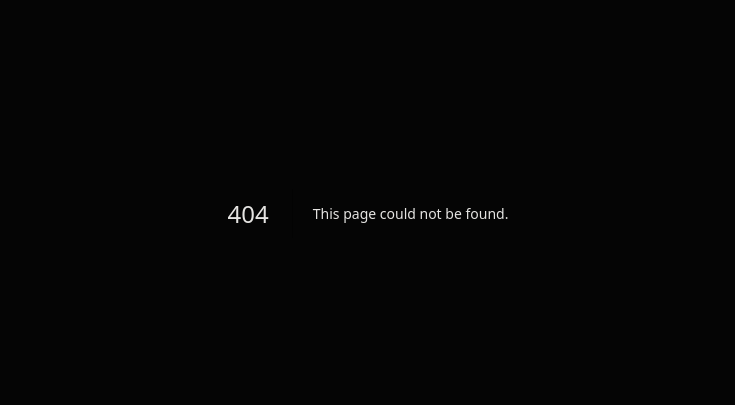
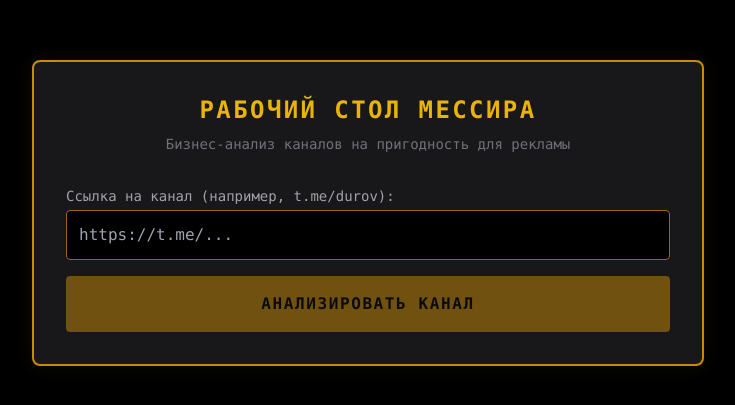
Before and after one commit to marataitester-blip/Nexus-CRM, a Next.js app: page /tg-analyze in a window 1280 px wide. Before the commit this address had no page. Shown: the part 187-592 px from the top of the page, without its empty margins (272-1007 px from the left). Built offline with nearby package versions, Linux system fonts and the light colour scheme.

Commit message:
Create page.tsx

```diff
--- /dev/null
+++ b/app/tg-analyze/page.tsx
@@ -0,0 +1,102 @@
+'use client';
+
+import React, { useState } from 'react';
+
+export default function TelegramAnalyzePage() {
+  const [url, setUrl] = useState('');
+  const [loading, setLoading] = useState(false);
+  const [result, setResult] = useState<any>(null);
+
+  const analyzeChannel = async () => {
+    if (!url) return;
+
+    setLoading(true);
+    setResult(null);
+
+    try {
+      const res = await fetch('/api/tg/analyze', {
+        method: 'POST',
+        headers: { 'Content-Type': 'application/json' },
+        body: JSON.stringify({ channelUrl: url }),
+      });
+
+      const data = await res.json();
+      setResult(data);
+    } catch (error: any) {
+      setResult({ error: 'Сбой соединения с сервером аналитики.' });
+    }
+
+    setLoading(false);
+  };
+
+  // Функция для определения цвета оценки
+  const getScoreColor = (score: number) => {
+    if (score >= 8) return 'text-green-500 border-green-500';
+    if (score >= 5) return 'text-yellow-500 border-yellow-500';
+    return 'text-red-500 border-red-500';
+  };
+
+  return (
+    <div className="min-h-screen bg-black text-yellow-500 flex flex-col items-center justify-center p-4 font-mono">
+      <div className="max-w-2xl w-full border-2 border-yellow-600 p-8 rounded-lg shadow-[0_0_20px_rgba(202,138,4,0.1)] bg-zinc-900">
+        <h1 className="text-2xl mb-2 text-center uppercase tracking-widest font-bold text-yellow-500">
+          Рабочий стол Мессира
+        </h1>
+        <p className="text-center text-zinc-500 text-sm mb-8">Бизнес-анализ каналов на пригодность для рекламы</p>
+
+        <div className="space-y-4">
+          <div>
+            <p className="text-sm text-zinc-400 mb-1">Ссылка на канал (например, t.me/durov):</p>
+            <input
+              type="text"
+              placeholder="https://t.me/..."
+              value={url}
+              onChange={(e) => setUrl(e.target.value)}
+              className="w-full bg-black border border-yellow-700 p-3 rounded text-yellow-500 focus:outline-none focus:ring-1 focus:ring-yellow-500 transition-all"
+            />
+          </div>
+
+          <button
+            onClick={analyzeChannel}
+            disabled={loading || !url}
+            className="w-full bg-yellow-600 hover:bg-yellow-500 text-black font-bold py-4 rounded transition-all disabled:opacity-50 tracking-widest"
+          >
+            {loading ? 'СКАНИРОВАНИЕ И АНАЛИЗ (может занять до 30 секунд)...' : 'АНАЛИЗИРОВАТЬ КАНАЛ'}
+          </button>
+        </div>
+
+        {/* Вывод результатов */}
+        {result && (
+          <div className="mt-8 border-t border-zinc-800 pt-6 animate-fade-in">
+            {result.error ? (
+              <div className="p-4 border border-red-900 bg-red-950 text-red-500 rounded">
+                <p className="font-bold">Критическая ошибка:</p>
+                <p className="text-sm">{result.error}</p>
+              </div>
+            ) : (
+              <div className="space-y-6">
+                <div className="grid grid-cols-2 gap-4">
+                  <div className={`p-4 border-2 rounded text-center ${getScoreColor(result.aiScore)} bg-black`}>
+                    <p className="text-xs uppercase tracking-wider mb-1 text-zinc-400">Оценка Мессира</p>
+                    <p className="text-4xl font-bold">{result.aiScore} / 10</p>
+                  </div>
+                  <div className="p-4 border-2 border-zinc-700 rounded text-center bg-black text-white">
+                    <p className="text-xs uppercase tracking-wider mb-1 text-zinc-400">Реальный ER</p>
+                    <p className="text-4xl font-bold">{result.er}%</p>
+                  </div>
+                </div>
+
+                <div className="bg-black border border-zinc-700 p-5 rounded">
+                  <p className="text-xs uppercase tracking-wider mb-2 text-zinc-500">Вердикт</p>
+                  <p className="text-sm text-zinc-300 leading-relaxed whitespace-pre-wrap">
+                    {result.comment}
+                  </p>
+                </div>
+              </div>
+            )}
+          </div>
+        )}
+      </div>
+    </div>
+  );
+}
```
